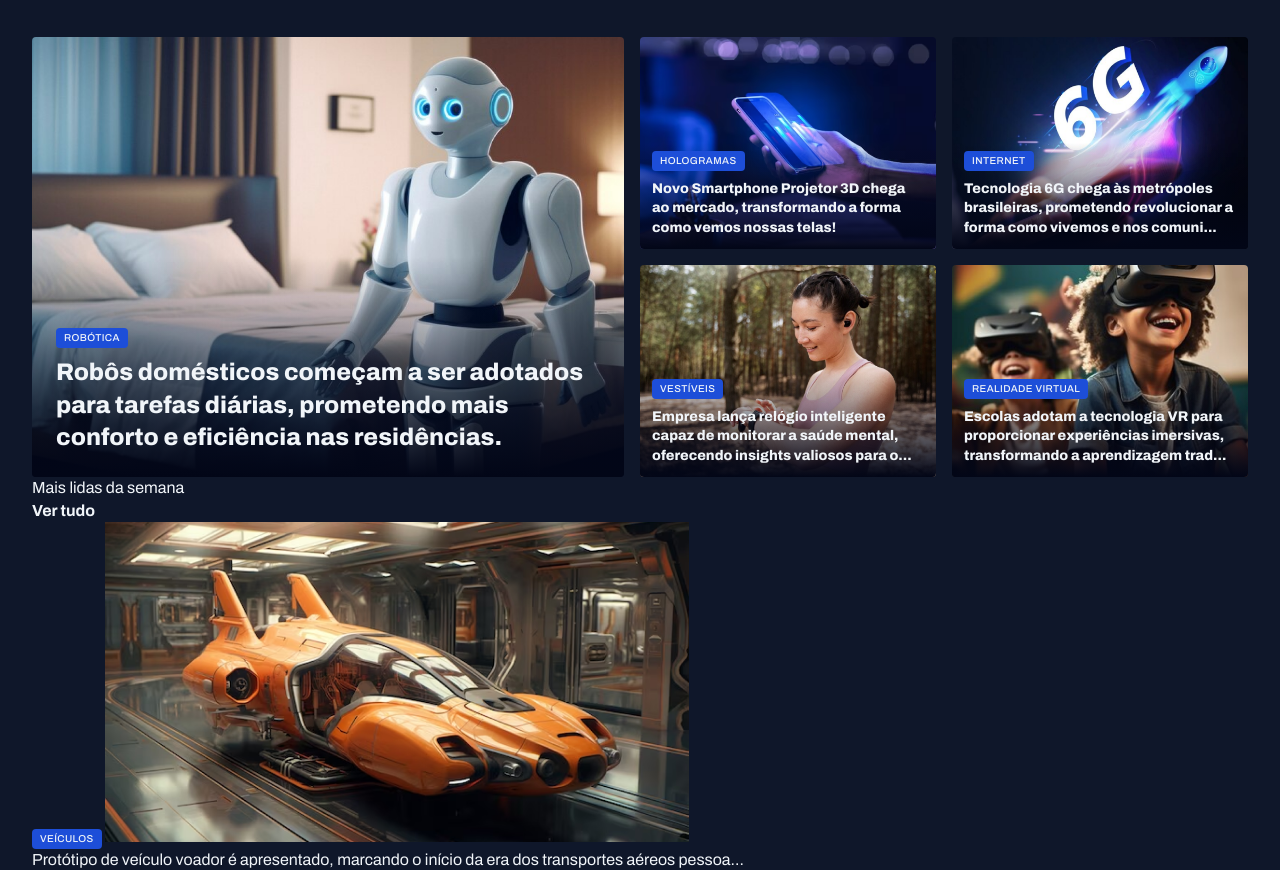
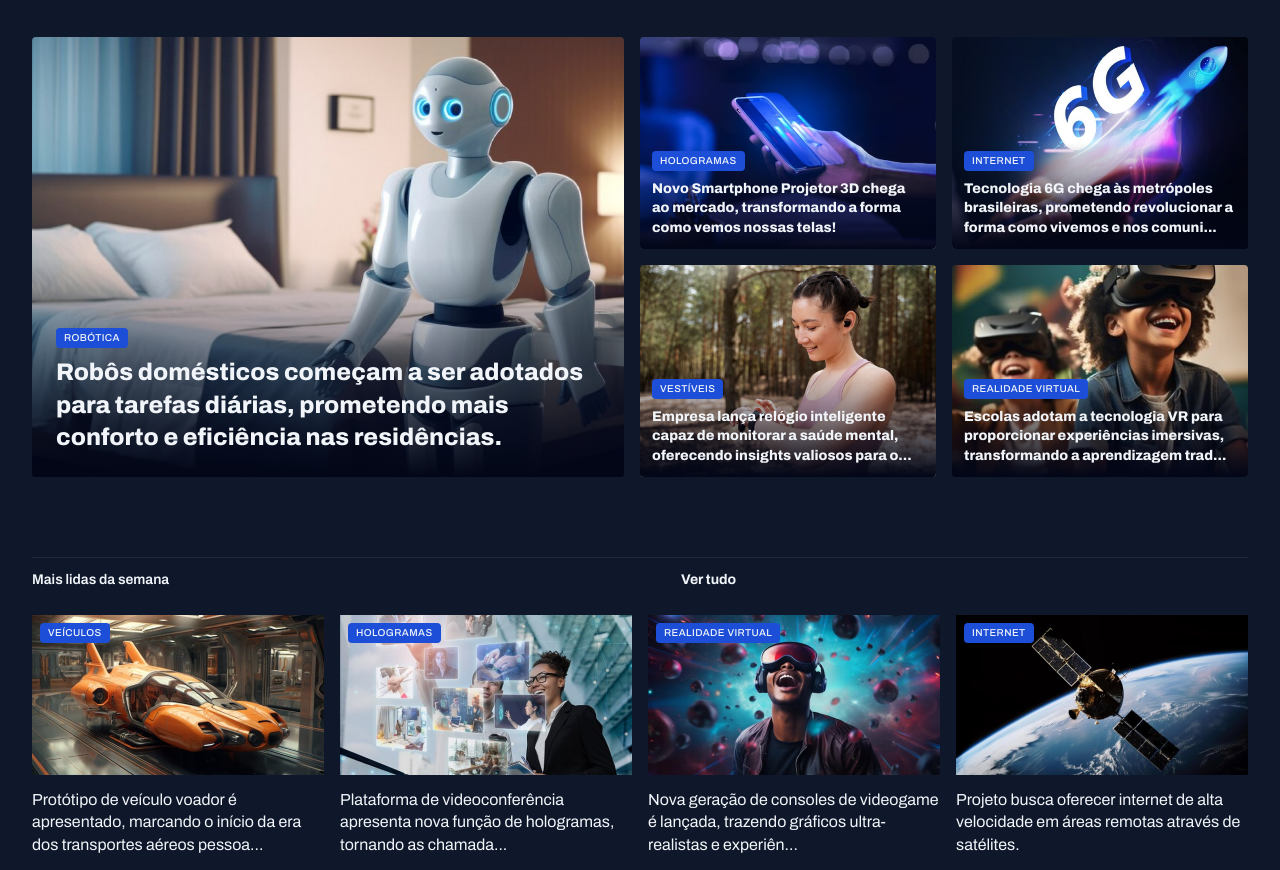
Before and after one commit to Deborah-Ferreira/fullstack-projeto-portal-de-noticias, a plain HTML site: page index.html in a window 1280 px wide. Shown: the part 97-967 px from the top of the page. Drawn offline with Linux system fonts and the light colour scheme.

Commit message:
Aplicando estilos na seção mais lidas da semana

```diff
--- a/index.html
+++ b/index.html
@@ -101,7 +101,7 @@
     </section>
 
     <section id="weekly">
-      <header>
+      <header class="grid grid-flow-col">
         <h3>Mais lidas da semana</h3>
         <a href="#" class="grid grid-flow-col">
           <strong>Ver tudo</strong>
--- a/styles/global.css
+++ b/styles/global.css
@@ -53,6 +53,7 @@ img {
 
 main {
     margin-top: 40px;
+    gap: 80px;
 }
 
 .content-tag {
--- a/styles/sections.css
+++ b/styles/sections.css
@@ -1,3 +1,25 @@
+section header {
+    border-top: 1px solid var(--stroke-color);
+    padding-block: 12px 24px;
+    font: var(--text-span);
+
+    header a {
+        justify-self: end;
+        align-items: center;
+        gap: 8px;
+
+        span {
+            background-image: url(../assets/icons/ArrowRight.svg);
+            width: 16px;
+            height: 16px;
+        }
+
+        &:hover span{
+            background-image: url(../assets/icons/ArrowRight-hover.svg);
+        }
+    }
+}
+
 #featured {
     img {
         height: 100%;
@@ -36,3 +58,28 @@
         }
     }
 }
+
+#weekly {
+
+    &>div {
+        grid-template-columns: repeat(4, 292px);
+    }
+    img {
+        height: 160px;
+    }
+
+    figure {
+        position: relative;
+
+        .content-tag {
+            position: absolute;
+            top: 8px;
+            left: 8px;
+        }
+
+        p {
+            margin-top: 8px;
+            font-weight: 800px;
+        }
+    }
+}
```
